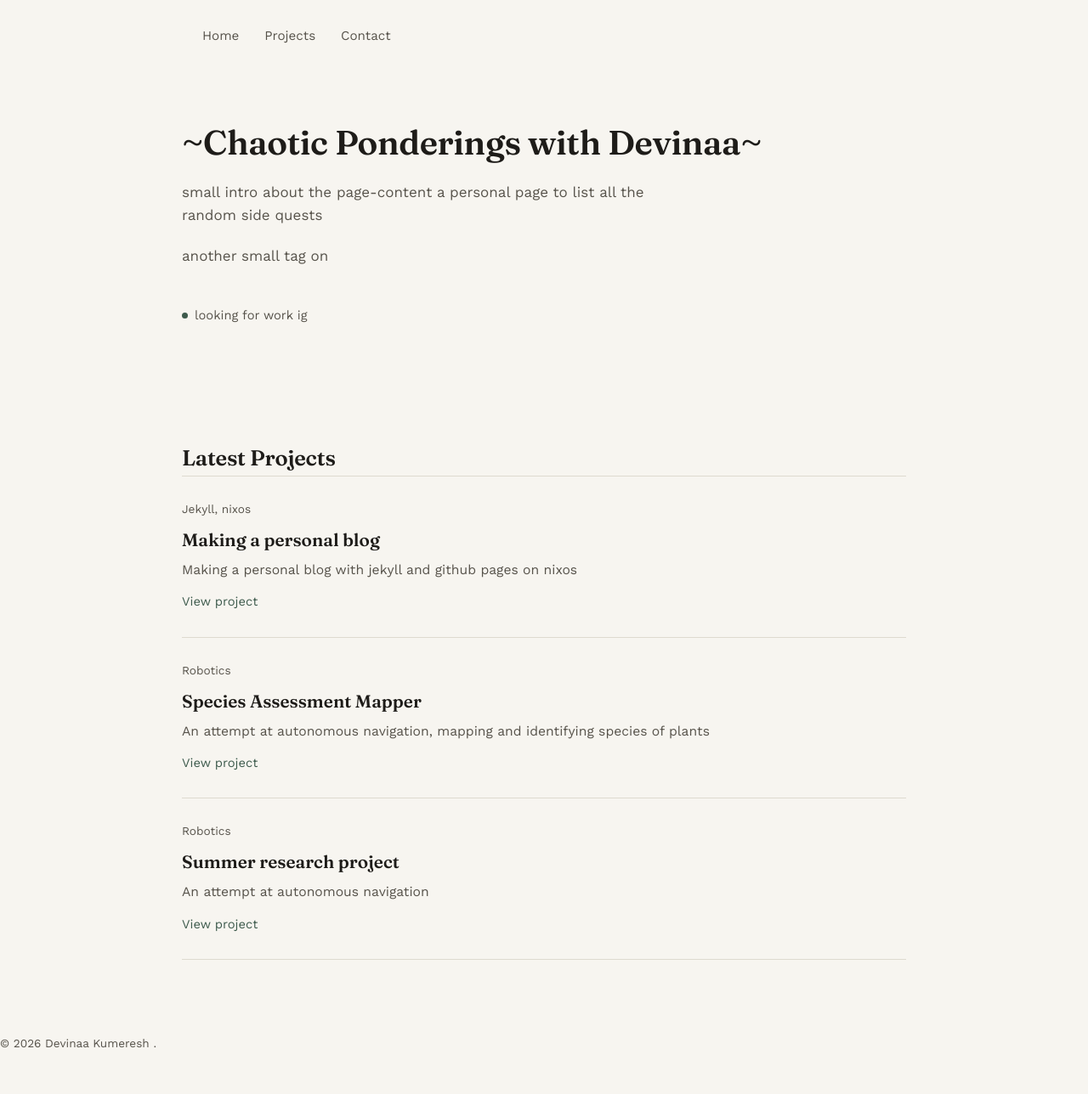
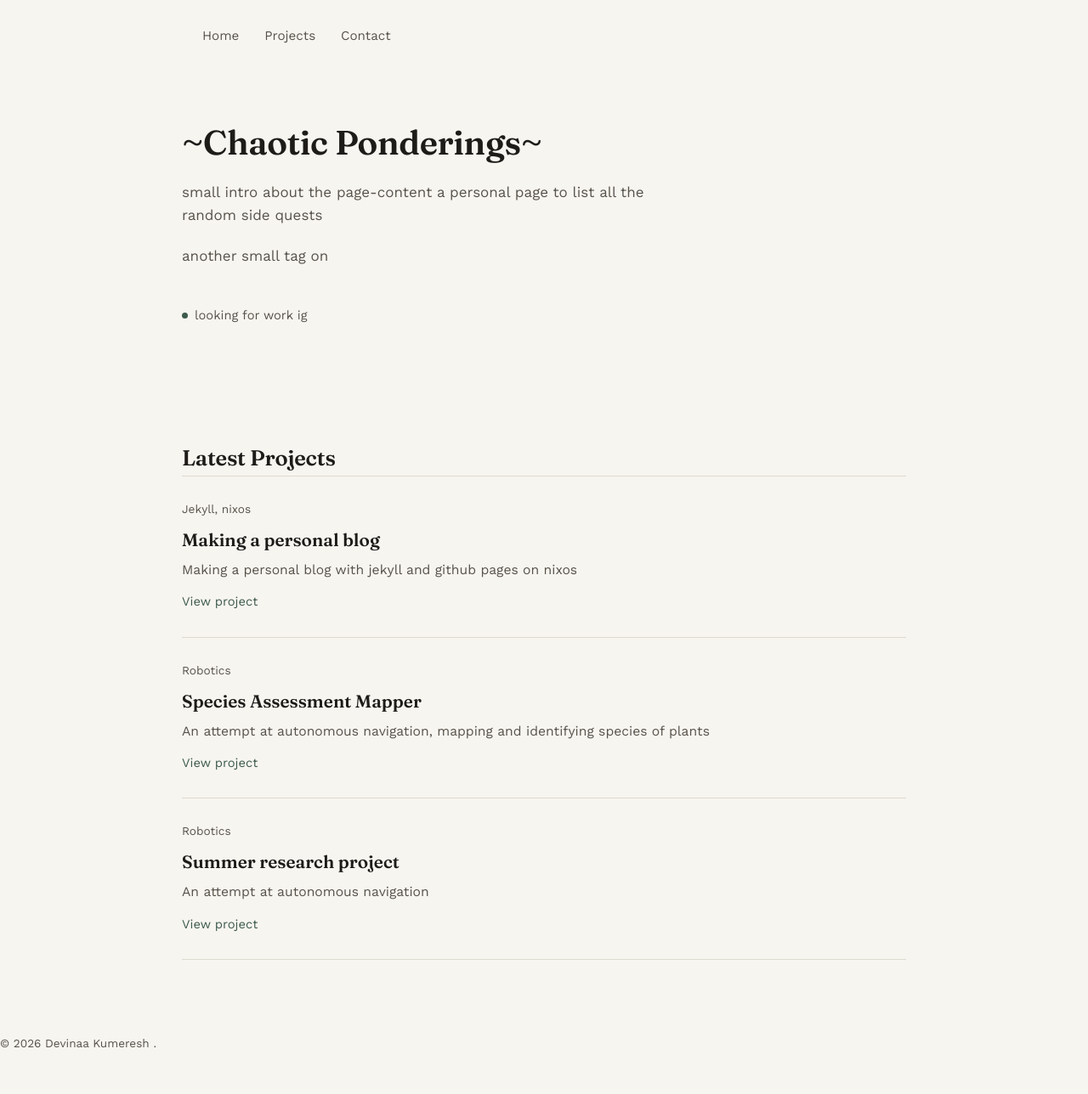
Before and after one commit to Ribena-dev/personal_blog, a Jekyll site: the page built from index.html, in a window 1280 px wide. Shown: the whole page at 85% size. Built offline with Jekyll 4.4.1, drawn with Linux system fonts in a browser that asks for light colours.

Commit message:
minor change

```diff
--- a/index.html
+++ b/index.html
@@ -4,7 +4,7 @@ title: landing page
 ---
 <header class="hero">
   <div class="wrap">
-    <h1>~Chaotic Ponderings with Devinaa~</h1>
+    <h1>~Chaotic Ponderings~</h1>
     <p>
         small intro about the page-content
         a personal page to list all the random side quests
```
Also changed, not shown: 1 other file.
